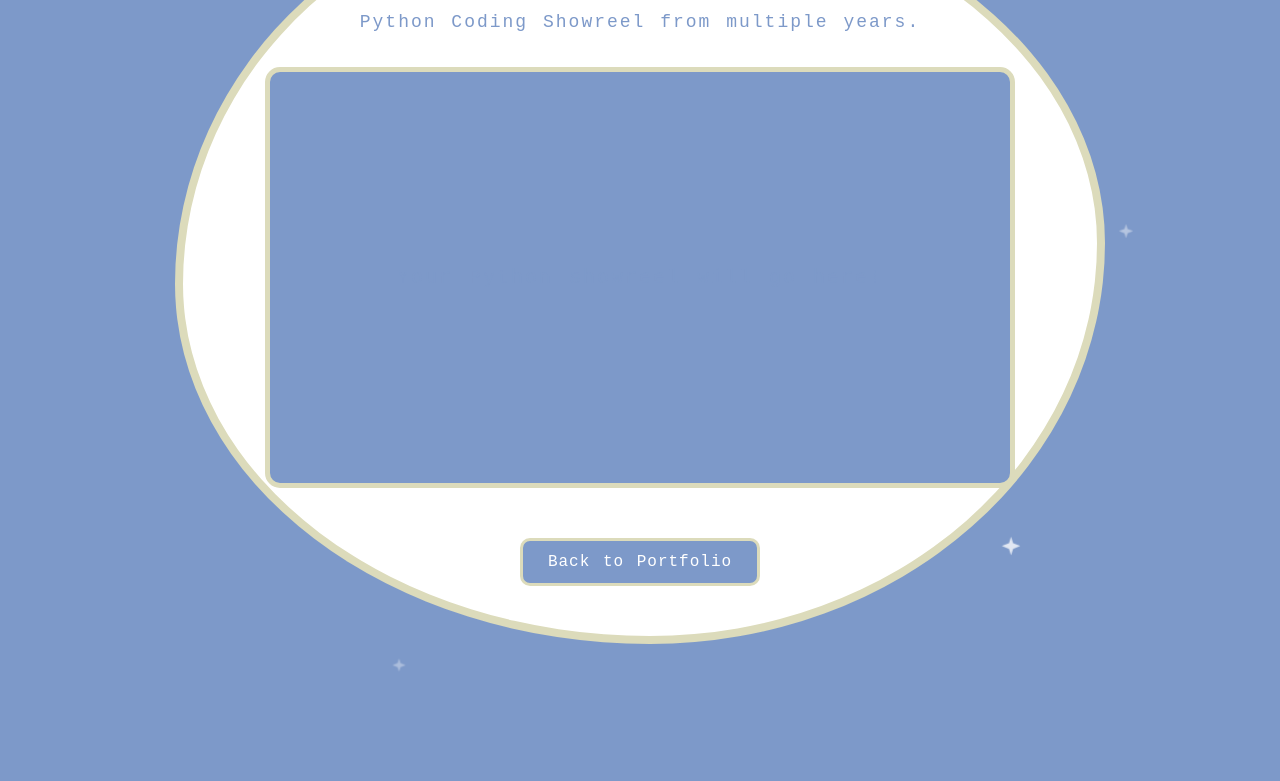
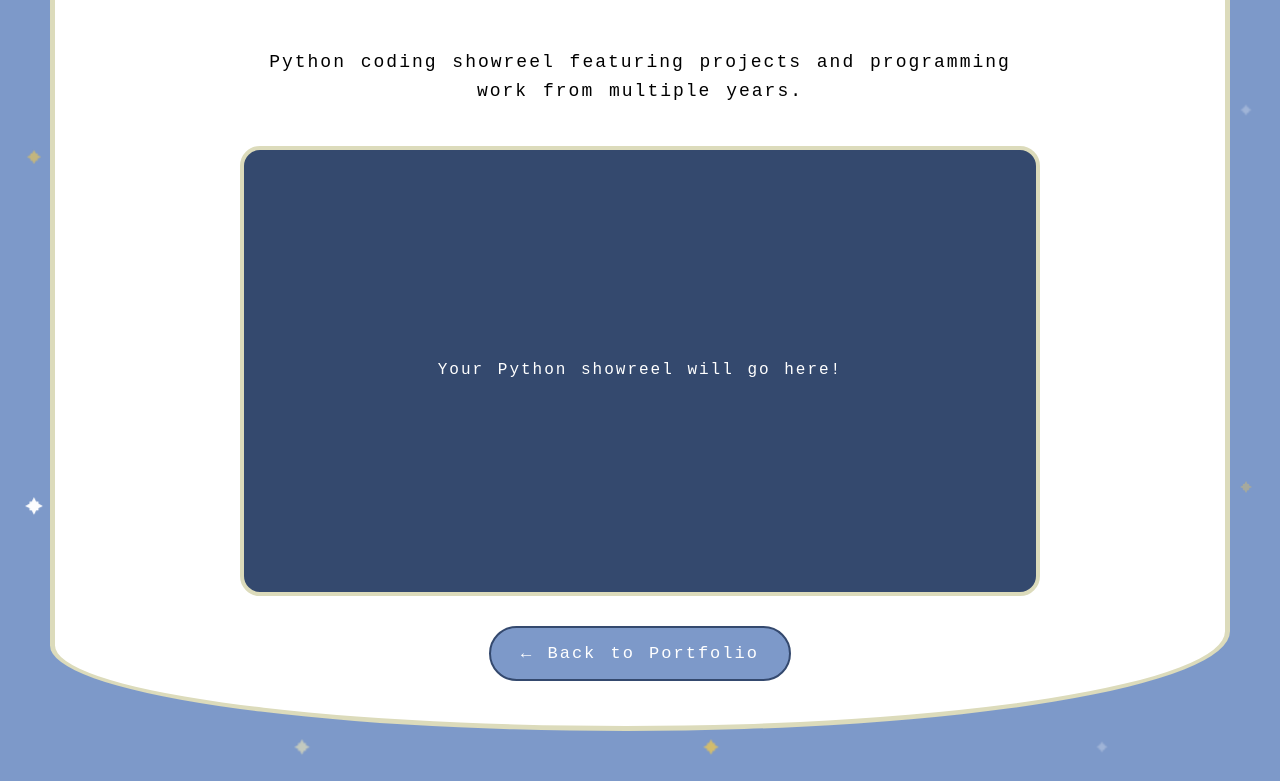
Before and after one commit to pixielled/pixielled.github.io, a plain HTML site: page python_showreel.html in a window 1280 px wide. Shown: the part 202-983 px from the top of the page. Before the commit the page ends 931 px from the top, so only its background shows below. Drawn offline with Linux system fonts and the light colour scheme.

Commit message:
Update python_showreel.html
Ideally fixing my code to look the same as the other pages

```diff
--- a/python_showreel.html
+++ b/python_showreel.html
@@ -1,250 +1,347 @@
-
 <!DOCTYPE html>
 <html lang="en">
 <head>
-  <meta charset="utf-8">
+  <!-- Sets the character encoding -->
+  <meta charset="UTF-8">
+  <!-- Makes the page fit different screen sizes -->
   <meta name="viewport" content="width=device-width, initial-scale=1.0">
-
+  <!-- Sets the title shown in the browser tab -->
   <title>Pixielled — Python Showreel</title>
-
   <style>
-    /* Using the same background colour and font as my other portfolio pages */
+    /* GENERAL PAGE SETTINGS */
+    /* Removes the default spacing and makes sizing easier to control */
+    * {
+      margin: 0;
+      padding: 0;
+      box-sizing: border-box;
+    }
     body {
-      margin: 0;
       min-height: 100vh;
       background: #7D99C9;
-      color: white;
+      display: flex;
+      align-items: center;
+      justify-content: center;
+      padding: 20px;
+      overflow-x: hidden;
+      color: #000000;
       text-align: center;
       font-family: "Courier New", Courier, monospace;
       font-size: 20px;
       letter-spacing: 2px;
       word-spacing: 2px;
+      line-height: 1.6;
     }
-
-    /* This creates the blue space around my main container */
+    /* OUTER BLUE FRAME */
+    /* Creates the blue space around the white container */
     .portfolio-frame {
       position: relative;
-      width: min(90%, 1000px);
-      margin: 50px auto;
-      padding: 35px;
-      box-sizing: border-box;
+      width: 100%;
+      max-width: 1260px;
+      padding: 30px;
     }
-
-    /* Keeping the original wiggly shape from my homepage and Unreal page */
-    .wiggly-container {
-      position: relative;
+    /* PIXEL STAR DESIGN */
+    /* Creates the small pixel-style stars used as decorations */
+    .pixel-star {
+      position: absolute;
+      width: 18px;
+      height: 18px;
+      background: #F2C94C;
+      /* Uses clip-path to give the stars a pixel-style shape */
+      clip-path: polygon(
+        50% 0%,
+        62% 25%,
+        75% 25%,
+        75% 37%,
+        100% 50%,
+        75% 62%,
+        75% 75%,
+        62% 75%,
+        50% 100%,
+        37% 75%,
+        25% 75%,
+        25% 62%,
+        0% 50%,
+        25% 37%,
+        25% 25%,
+        37% 25%
+      );
+      /* Makes the stars slowly fade in and out */
+      animation: star-twinkle 2s ease-in-out infinite;
+      pointer-events: none;
       z-index: 2;
-      background: white;
-      color: #7D99C9;
-      border: 8px solid #DCDBBB;
-      border-radius: 45% 55% 48% 52% / 55% 45% 55% 45%;
-      padding: 50px 35px;
-      animation: wiggle 6s ease-in-out infinite;
-      box-sizing: border-box;
     }
-
-    /* This is the original animation that gently changes the container shape */
-    @keyframes wiggle {
+    /* STAR POSITIONS */
+    /* Places the stars along the top of the blue frame */
+    .star-1 {
+      top: 5px;
+      left: 12%;
+      animation-delay: 0s;
+    }
+    .star-2 {
+      top: 5px;
+      left: 38%;
+      background: #ffffff;
+      animation-delay: 0.7s;
+    }
+    .star-3 {
+      top: 5px;
+      right: 25%;
+      animation-delay: 1.2s;
+    }
+    .star-4 {
+      top: 5px;
+      right: 8%;
+      background: #DCDBBB;
+      animation-delay: 0.4s;
+    }
+    /* Places two stars along the left side */
+    .star-5 {
+      left: 5px;
+      top: 35%;
+      animation-delay: 1.5s;
+    }
+    .star-6 {
+      left: 5px;
+      top: 72%;
+      background: #ffffff;
+      animation-delay: 0.9s;
+    }
+    /* Places two more stars along the right side */
+    .star-7 {
+      right: 5px;
+      top: 30%;
+      background: #ffffff;
+      animation-delay: 1.8s;
+    }
+    .star-8 {
+      right: 5px;
+      top: 70%;
+      animation-delay: 0.3s;
+    }
+    /* Adds the final stars along the bottom */
+    .star-9 {
+      bottom: 5px;
+      left: 22%;
+      background: #DCDBBB;
+      animation-delay: 0.6s;
+    }
+    .star-10 {
+      bottom: 5px;
+      left: 55%;
+      animation-delay: 1.4s;
+    }
+    .star-11 {
+      bottom: 5px;
+      right: 12%;
+      background: #ffffff;
+      animation-delay: 0.2s;
+    }
+    /* STAR TWINKLING ANIMATION */
+    /* Changes the size and visibility of each star to create a twinkling effect */
+    @keyframes star-twinkle {
+      /* Keeps the stars fully visible at the start and end */
       0%, 100% {
-        border-radius: 45% 55% 48% 52% / 55% 45% 55% 45%;
+        opacity: 1;
+        transform: scale(1);
       }
+      /* Makes the stars smaller and less visible halfway through */
       50% {
-        border-radius: 55% 45% 52% 48% / 45% 55% 45% 55%;
+        opacity: 0.2;
+        transform: scale(0.6);
       }
     }
-
-    /* Keeping the heading inside the container and allowing it to wrap */
-    h1 {
-      font-size: clamp(22px, 4vw, 36px);
-      line-height: 1.3;
-      overflow-wrap: break-word;
-      margin: 0 0 20px;
+    /* MAIN WHITE CONTAINER */
+    .wiggly-container {
+      width: 100%;
+      min-height: 80vh;
+      position: relative;
+      display: flex;
+      flex-direction: column;
+      align-items: center;
+      justify-content: center;
+      gap: 30px;
+      padding: 45px 30px;
+      background: #ffffff;
+      /* Adds the cream-coloured border around the container */
+      border: 5px solid #DCDBBB;
+      /* Creates the uneven wiggly shape around the edges */
+      border-radius: 45% 55% 50% 50% / 8% 10% 12% 9%;
+      /* Makes the shape gently change over time */
+      animation: wiggle 6s ease-in-out infinite;
     }
-
-    /* Making the showreel description fit neatly underneath the heading */
-    .intro-text {
-      max-width: 650px;
-      margin: 0 auto 30px;
-      font-size: clamp(14px, 2vw, 18px);
-      line-height: 1.6;
-      overflow-wrap: break-word;
+    /* PAGE HEADING */
+    .page-title {
+      color: #34496E;
+      font-size: 32px;
+      font-weight: bold;
+      letter-spacing: 3px;
+      margin-bottom: 5px;
     }
-
-    /* Setting up the space where my Python showreel video will go */
+    /* Adds a smaller subtitle underneath the main heading */
+    .subtitle {
+      color: #7D99C9;
+      font-size: 15px;
+      letter-spacing: 3px;
+    }
+    /* SHOWREEL DESCRIPTION */
+    .showreel-description {
+      max-width: 750px;
+      font-size: 18px;
+      color: #000000;
+      margin: 10px 0;
+    }
+    /* SHOWREEL VIDEO AREA */
+    /* Creates the space where my Python showreel video will be displayed */
     .video-container {
       width: 100%;
-      max-width: 750px;
+      max-width: 800px;
       aspect-ratio: 16 / 9;
-      margin: 30px auto;
-      background: #7D99C9;
-      border: 5px solid #DCDBBB;
-      border-radius: 15px;
-      box-sizing: border-box;
+      background: #34496E;
+      border: 4px solid #DCDBBB;
+      border-radius: 20px;
+      overflow: hidden;
       display: flex;
       align-items: center;
       justify-content: center;
-      overflow: hidden;
+      color: #ffffff;
+      font-size: 16px;
     }
-
-    /* Making sure the video fits inside the video container */
+    /* Makes the video fill the container without stretching it */
     .showreel-video {
       width: 100%;
       height: 100%;
       object-fit: contain;
     }
-
-    /* Styling the back button to match my other pages */
+    /* BACK BUTTON */
     .back-button {
       display: inline-block;
-      margin-top: 20px;
-      padding: 12px 25px;
+      padding: 12px 30px;
       background: #7D99C9;
-      color: white;
-      border: 3px solid #DCDBBB;
-      border-radius: 10px;
-      font-family: "Courier New", Courier, monospace;
-      font-size: 16px;
-      letter-spacing: 1px;
+      color: #ffffff;
+      border: 2px solid #34496E;
+      border-radius: 999px;
+      font-family: inherit;
+      font-size: 17px;
+      letter-spacing: 2px;
       text-decoration: none;
-      transition: transform 0.2s ease, background 0.2s ease;
+      cursor: pointer;
+      transition: all 0.2s ease;
     }
-
-    /* Adding a small hover effect to the back button */
-    .back-button:hover {
-      background: #617FAF;
-      transform: scale(1.05);
+    /* Changes the button colour and position when hovered over */
+    .back-button:hover,
+    .back-button:focus-visible {
+      background: #34496E;
+      color: #ffffff;
+      transform: translateY(-3px);
     }
-
-    /* These are the pixel stars that sit in the blue border */
-    .pixel-star {
-      position: absolute;
-      z-index: 3;
-      width: 18px;
-      height: 18px;
-      background: white;
-      clip-path: polygon(
-        50% 0%, 61% 35%, 100% 50%,
-        61% 65%, 50% 100%, 39% 65%,
-        0% 50%, 39% 35%
-      );
-      animation: twinkle 2s ease-in-out infinite;
+    /* Adds an outline so the button is easier to see when using a keyboard */
+    .back-button:focus-visible {
+      outline: 3px solid #000000;
+      outline-offset: 4px;
     }
-
-    /* Giving each star its own position around the container */
-    .star-one {
-      top: 5px;
-      left: 12%;
-    }
-
-    .star-two {
-      top: 45%;
-      right: 5px;
-      animation-delay: 0.7s;
-    }
-
-    .star-three {
-      bottom: 5px;
-      left: 25%;
-      animation-delay: 1.2s;
-    }
-
-    .star-four {
-      bottom: 15%;
-      right: 12%;
-      animation-delay: 0.4s;
-    }
-
-    /* Making the stars twinkle at different times */
-    @keyframes twinkle {
+    /* WIGGLY BORDER ANIMATION */
+    /* Changes the border-radius values to make the container look wiggly */
+    @keyframes wiggle {
       0%, 100% {
-        opacity: 0.3;
-        transform: scale(0.7);
+        border-radius: 45% 55% 50% 50% / 8% 10% 12% 9%;
       }
       50% {
-        opacity: 1;
-        transform: scale(1.2);
+        border-radius: 50% 45% 55% 45% / 10% 8% 9% 12%;
       }
     }
-
-    /* Adjusting the layout for tablet screens */
-    @media (max-width: 768px) {
-      .portfolio-frame {
-        width: 94%;
-        margin: 30px auto;
-        padding: 25px;
-      }
-
-      .wiggly-container {
-        padding: 40px 25px;
-      }
-    }
-
-    /* Making the page fit smaller mobile screens */
-    @media (max-width: 480px) {
+    /* MOBILE RESPONSIVENESS */
+    /* Changes the layout slightly for smaller screens */
+    @media (max-width: 600px) {
       body {
+        padding: 12px;
         font-size: 16px;
       }
-
       .portfolio-frame {
-        width: 96%;
-        margin: 20px auto;
-        padding: 18px;
+        padding: 22px;
       }
-
-      .wiggly-container {
-        padding: 30px 18px;
-        border-width: 6px;
-      }
-
+      /* Makes the stars smaller so they fit better on mobile screens */
       .pixel-star {
         width: 13px;
         height: 13px;
       }
-
+      .wiggly-container {
+        min-height: 90vh;
+        padding: 30px 18px;
+        border-width: 4px;
+        border-radius: 40% 60% 45% 55% / 6% 8% 10% 7%;
+        gap: 22px;
+      }
+      .page-title {
+        font-size: 24px;
+      }
+      .subtitle {
+        font-size: 12px;
+      }
+      .showreel-description {
+        font-size: 15px;
+      }
+      /* Makes the button easier to press on a phone */
       .back-button {
-        font-size: 14px;
-        padding: 10px 18px;
+        width: 100%;
+        max-width: 280px;
       }
     }
-
-    /* Turning off the animations if reduced motion is enabled */
+    /* REDUCED MOTION ACCESSIBILITY */
+    /* Stops the animations if the user has reduced motion enabled on their device */
     @media (prefers-reduced-motion: reduce) {
-      .wiggly-container,
+      .wiggly-container {
+        animation: none;
+      }
       .pixel-star {
         animation: none;
+      }
+      .back-button {
+        transition: none;
       }
     }
   </style>
 </head>
-
 <body>
-
-  <main class="portfolio-frame">
-
-    <!-- Placing the stars in the blue border around the white container -->
-    <span class="pixel-star star-one"></span>
-    <span class="pixel-star star-two"></span>
-    <span class="pixel-star star-three"></span>
-    <span class="pixel-star star-four"></span>
-
-    <section class="wiggly-container">
-
-      <h1>Python Coding Showreel</h1>
-
-      <p class="intro-text">
-        Python Coding Showreel from multiple years.
+  <!-- OUTER BLUE FRAME -->
+  <div class="portfolio-frame">
+    <!-- These are the decorative stars around the outside of the page -->
+    <span class="pixel-star star-1" aria-hidden="true"></span>
+    <span class="pixel-star star-2" aria-hidden="true"></span>
+    <span class="pixel-star star-3" aria-hidden="true"></span>
+    <span class="pixel-star star-4" aria-hidden="true"></span>
+    <span class="pixel-star star-5" aria-hidden="true"></span>
+    <span class="pixel-star star-6" aria-hidden="true"></span>
+    <span class="pixel-star star-7" aria-hidden="true"></span>
+    <span class="pixel-star star-8" aria-hidden="true"></span>
+    <span class="pixel-star star-9" aria-hidden="true"></span>
+    <span class="pixel-star star-10" aria-hidden="true"></span>
+    <span class="pixel-star star-11" aria-hidden="true"></span>
+    <!-- MAIN WHITE CONTAINER -->
+    <main class="wiggly-container">
+      <!-- Main heading for my Python showreel -->
+      <h1 class="page-title">
+        Python Coding Showreel
+      </h1>
+      <!-- Small subtitle underneath the heading -->
+      <p class="subtitle">
+        PYTHON PROGRAMMING SHOWREEL
       </p>
-
-      <!-- This is where I can add my Python showreel video -->
+      <!-- Brief description explaining what the showreel contains -->
+      <p class="showreel-description">
+        Python coding showreel featuring projects and programming work
+        from multiple years.
+      </p>
+      <!-- SHOWREEL VIDEO -->
+      <!-- I will add my Python showreel video here when it is ready -->
       <div class="video-container">
-        <p>Your Python showreel will go here!</p>
+        Your Python showreel will go here!
       </div>
-
-      <!-- Taking the user back to the main portfolio page -->
-      <a href="index.html" class="back-button">Back to Portfolio</a>
-
-    </section>
-  </main>
-
+      <!-- BACK BUTTON -->
+      <!-- Takes the visitor back to the main portfolio homepage -->
+      <a href="index.html" class="back-button">
+        ← Back to Portfolio
+      </a>
+    </main>
+  </div>
 </body>
 </html>
```
